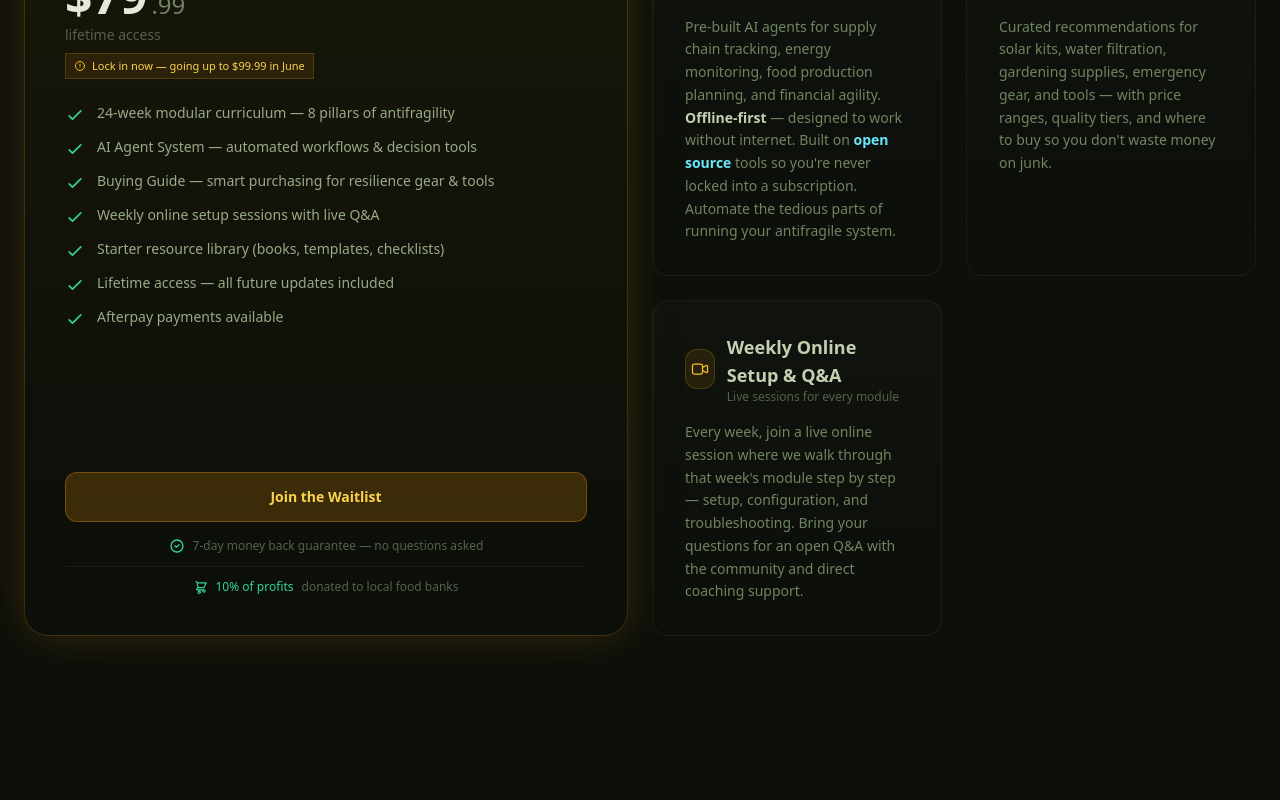
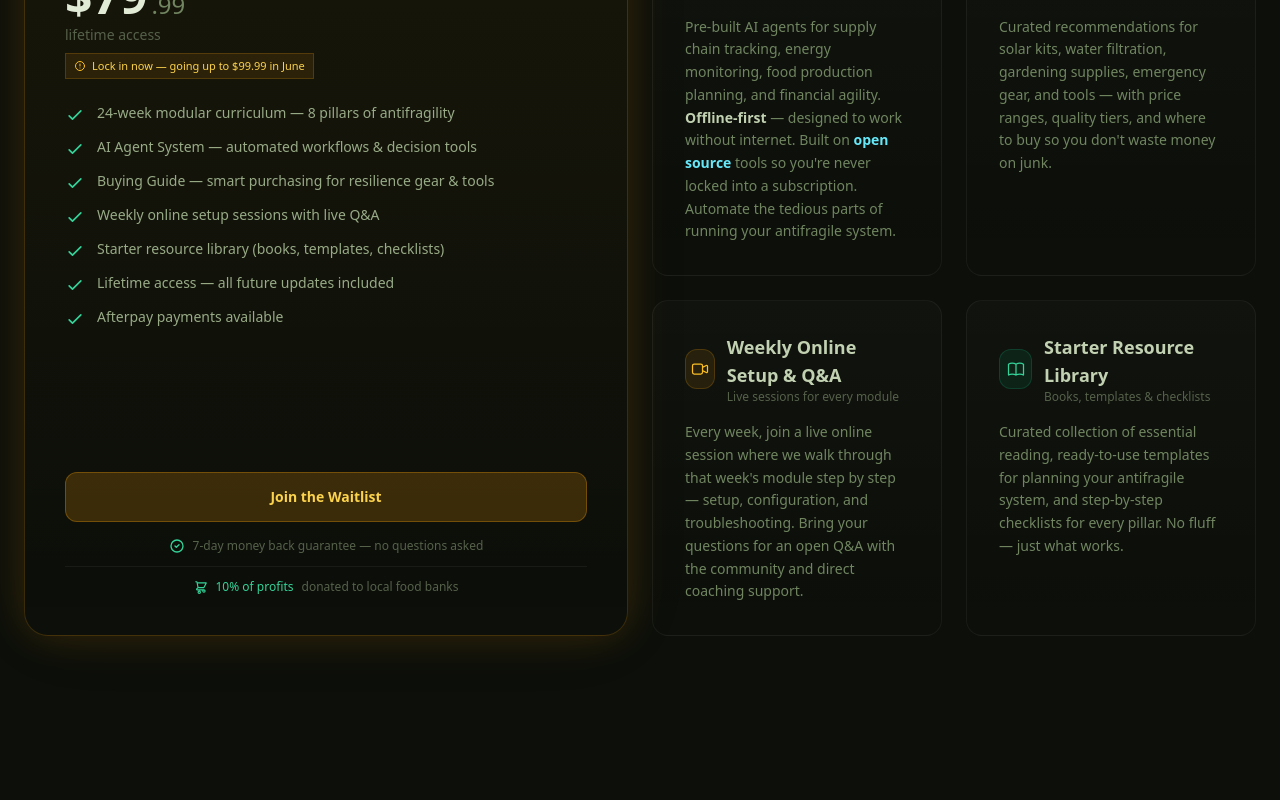
Before and after one commit to boktoday/okready-landing, a React (Vite) app: page / in a window 1280 px wide. Shown: the part 6299-7099 px from the top of the page. Built offline with nearby package versions, Linux system fonts and the light colour scheme.

Commit message:
Pricing: add Starter Resource Library as 4th feature box

```diff
--- a/src/components/Pricing.tsx
+++ b/src/components/Pricing.tsx
@@ -104,7 +104,7 @@ export default function Pricing({ onJoinClick }: PricingProps) {
           </div>
 
           {/* Feature highlights */}
-          <div className="md:col-span-1 grid md:grid-cols-2 gap-6">
+          <div className="md:col-span-1 grid grid-cols-2 gap-6">
             {/* AI Agent System block */}
             <div className="p-8 rounded-2xl border border-white/5 bg-gradient-to-b from-white/[0.02] to-transparent">
               <div className="flex items-center gap-3 mb-4">
@@ -166,6 +166,25 @@ export default function Pricing({ onJoinClick }: PricingProps) {
               </p>
             </div>
 
+            {/* Starter Resource Library block */}
+            <div className="p-8 rounded-2xl border border-white/5 bg-gradient-to-b from-white/[0.02] to-transparent">
+              <div className="flex items-center gap-3 mb-4">
+                <div className="w-10 h-10 rounded-xl bg-emerald-500/10 border border-emerald-500/20 flex items-center justify-center">
+                  <svg className="w-5 h-5 text-emerald-400" fill="none" viewBox="0 0 24 24" stroke="currentColor">
+                    <path strokeLinecap="round" strokeLinejoin="round" strokeWidth={1.5} d="M12 6.253v13m0-13C10.832 5.477 9.246 5 7.5 5S4.168 5.477 3 6.253v13C4.168 18.477 5.754 18 7.5 18s3.332.477 4.5 1.253m0-13C13.168 5.477 14.754 5 16.5 5c1.747 0 3.332.477 4.5 1.253v13C19.832 18.477 18.247 18 16.5 18c-1.746 0-3.332.477-4.5 1.253" />
+                  </svg>
+                </div>
+                <div>
+                  <h3 className="text-lg font-semibold text-earth-200">Starter Resource Library</h3>
+                  <p className="text-xs text-earth-500">Books, templates &amp; checklists</p>
+                </div>
+              </div>
+              <p className="text-sm text-earth-400 leading-relaxed">
+                Curated collection of essential reading, ready-to-use templates for planning
+                your antifragile system, and step-by-step checklists for every pillar.
+                No fluff — just what works.
+              </p>
+            </div>
 
           </div>
         </div>
```
